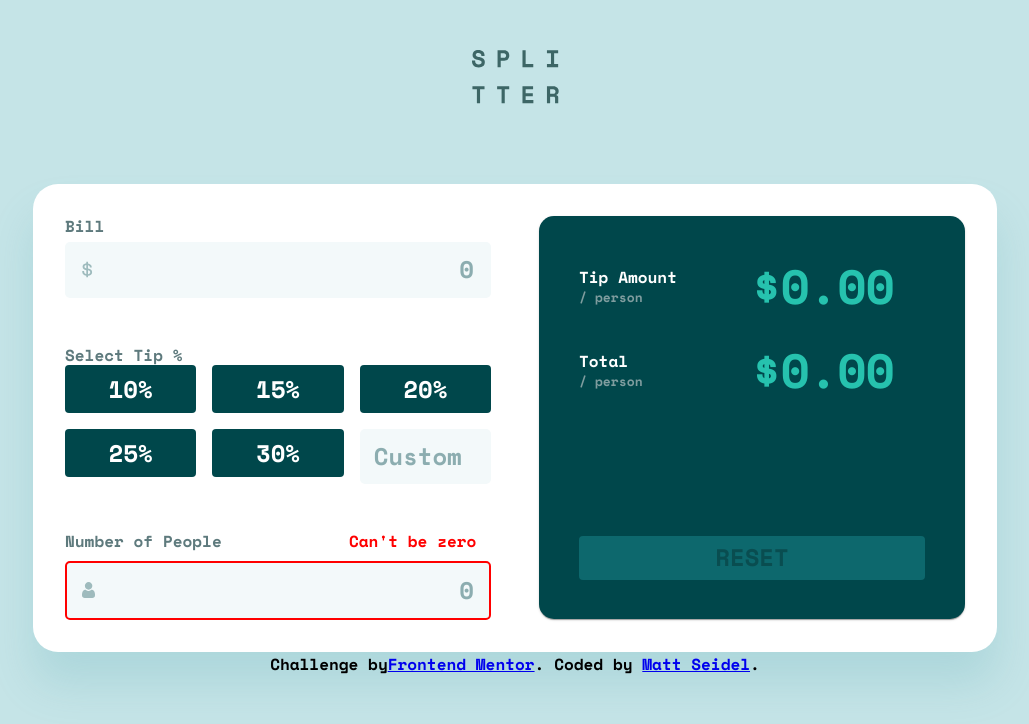
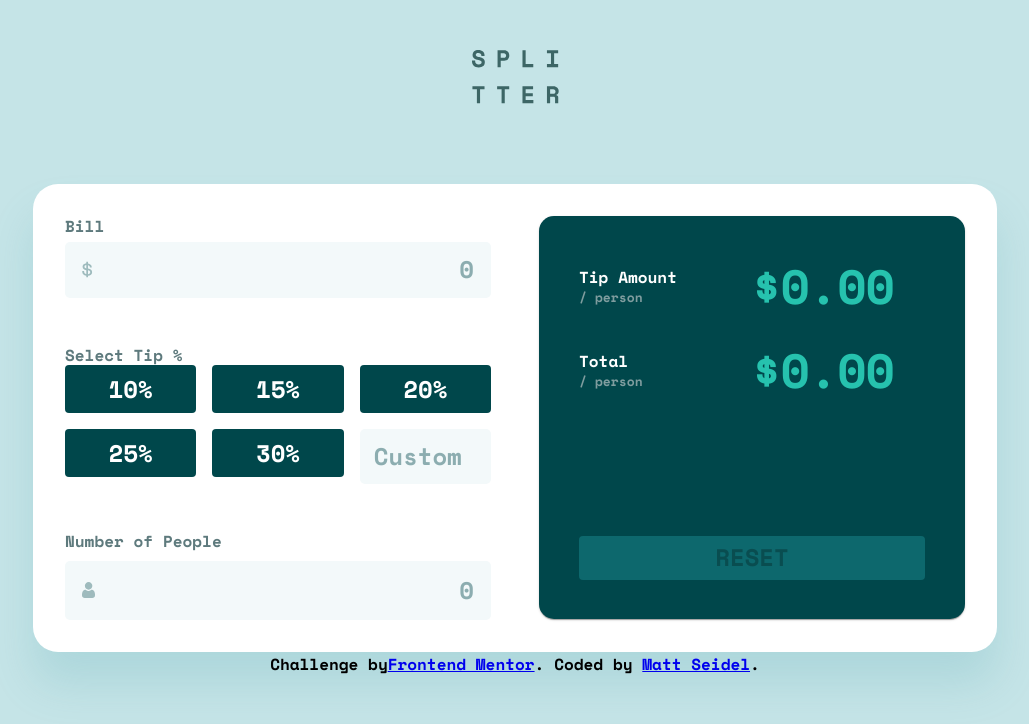
Before and after one commit to mseidel819/tip-calculator, a React (Create React App) app: page / in a window 1280 px wide. Shown: the top 724 px of the page, without its empty margins (125-1154 px from the left). Built offline with nearby package versions, Linux system fonts and the light colour scheme.

Commit message:
fixed error message

```diff
--- a/src/App.tsx
+++ b/src/App.tsx
@@ -12,6 +12,7 @@ function App() {
   const [bill, setBill] = useState<number>(0);
   const [people, setPeople] = useState<number>(0);
   const [percent, setPercent] = useState<number>(0);
+  const [hasEntered, setHasEntered] = useState<boolean>(false);
 
   const onBillChange = (e: ChangeEvent<HTMLInputElement>): void => {
     const billInput = e.target.value;
@@ -25,6 +26,7 @@ function App() {
   const onPeopleChange = (e: ChangeEvent<HTMLInputElement>): void => {
     const peopleInput = e.target.value;
     setPeople(+peopleInput);
+    setHasEntered(true);
   };
 
   const customHandler = (e: ChangeEvent<HTMLInputElement>) => {
@@ -62,6 +64,7 @@ function App() {
                   customHandler={customHandler}
                   percent={percent}
                   people={people}
+                  hasEntered={hasEntered}
                 />
                 <ResultsOutput
                   bill={bill}
--- a/src/input/input.component.tsx
+++ b/src/input/input.component.tsx
@@ -4,6 +4,7 @@ import { ReactComponent as IconPerson } from "../images/icon-person.svg";
 import PercentButton from "../components/percent-button/percent-button.component";
 import { StyledInput, CustomInput } from "./input.styles";
 import { ChangeEvent } from "react";
+import { useState } from "react";
 
 type TipInputProps = {
   onBillChange: (e: ChangeEvent<HTMLInputElement>) => void;
@@ -12,6 +13,7 @@ type TipInputProps = {
   onPeopleChange: (e: ChangeEvent<HTMLInputElement>) => void;
   people: number;
   customHandler: (e: ChangeEvent<HTMLInputElement>) => void;
+  hasEntered: boolean;
 };
 
 const TipInput = ({
@@ -21,6 +23,7 @@ const TipInput = ({
   onPeopleChange,
   people,
   customHandler,
+  hasEntered,
 }: TipInputProps) => {
   const tipArray = [10, 15, 20, 25, 30];
 
@@ -79,7 +82,7 @@ const TipInput = ({
             Number of People
           </Typography>
         </Grid>
-        {people === 0 && (
+        {people === 0 && hasEntered && (
           <Grid item xs={4}>
             <Typography variant="h2" color="red">
               Can't be zero
@@ -89,7 +92,7 @@ const TipInput = ({
 
         <StyledInput
           onChange={onPeopleChange}
-          error={people === 0}
+          error={hasEntered && people === 0}
           type="number"
           id="input-to-clear1"
           disableUnderline
```
